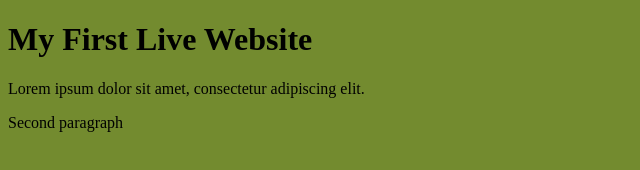
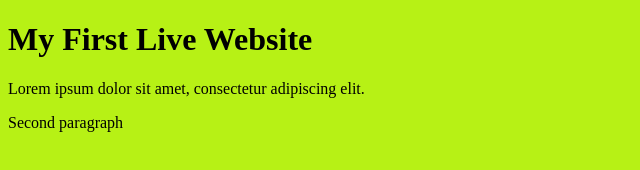
Before and after one commit to kadgrant/bug-free-engine, a plain HTML site: page index.html in a window 1280 px wide. Shown: the whole page, without its empty margins (0-640 px from the left). Drawn offline with Linux system fonts and the light colour scheme.

Commit message:
changed colour again

```diff
--- a/style.css
+++ b/style.css
@@ -1,4 +1,4 @@
 body {
-    background-color: rgb(115, 139, 47);
+    background-color: rgb(183, 241, 21);
     background-image: radial-gradient(green);
 }
```
